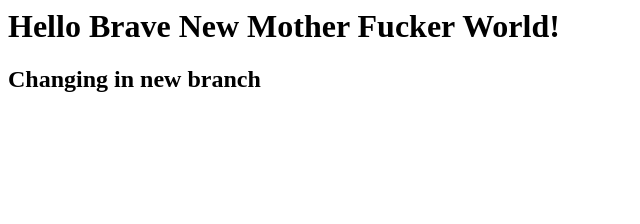
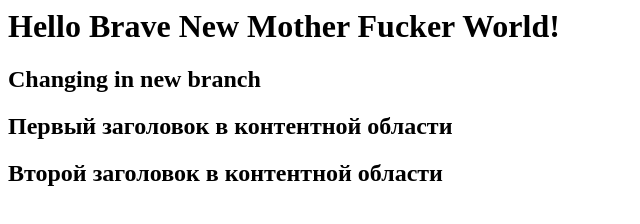
Before and after one commit to syrovezhko/syrovezhko.githab.io, a plain HTML site: page index.html in a window 1280 px wide. Shown: the whole page, without its empty margins (0-640 px from the left). Drawn offline with Linux system fonts and the light colour scheme.

Commit message:
added gitignor and readme

```diff
--- a/index.html
+++ b/index.html
@@ -1,2 +1,6 @@
 <h1>Hello Brave New Mother Fucker World!</h1>
 <h2>Changing in new branch</h2>
+<main class="main-content">
+	<h2>Первый заголовок в контентной области</h2>
+	<h2>Второй заголовок в контентной области</h2>
+</main>
```
Also changed, not shown: 2 other files.
